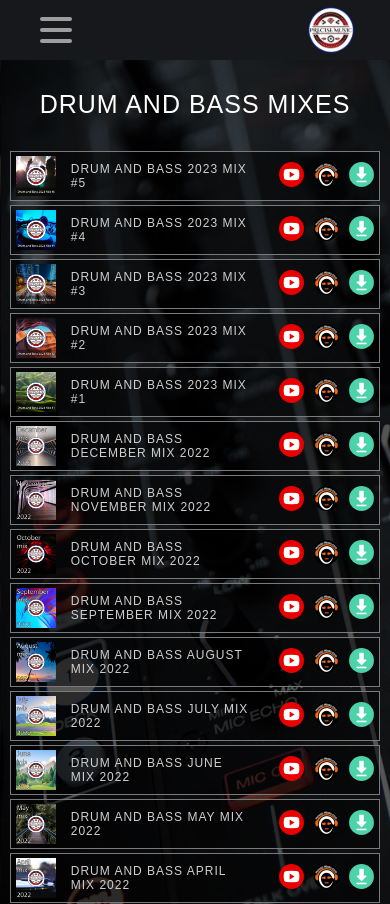
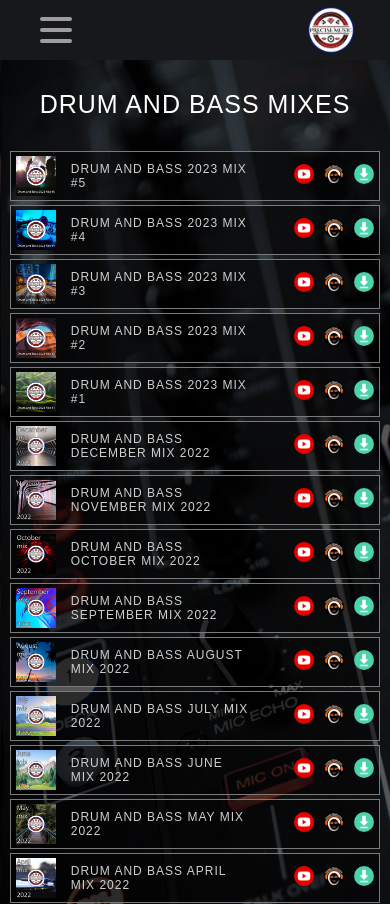
Before and after one commit to matejvalocky/precise-music-react, a React (Create React App) app: page /mixes in a window 390 px wide. Built offline with nearby package versions, Linux system fonts and the light colour scheme; a web font is replaced by a local one.

Commit message:
responzivita pod 450px pre oneMix pokračovanie

```diff
--- a/src/components/OneMixQueries.css
+++ b/src/components/OneMixQueries.css
@@ -47,4 +47,10 @@
     .oneMix h2{
         font-size: 12px;
     }
+
+    .mixesLinks a img{
+        width: 20px;
+        height: 20px;
+
+    }
    }
```
